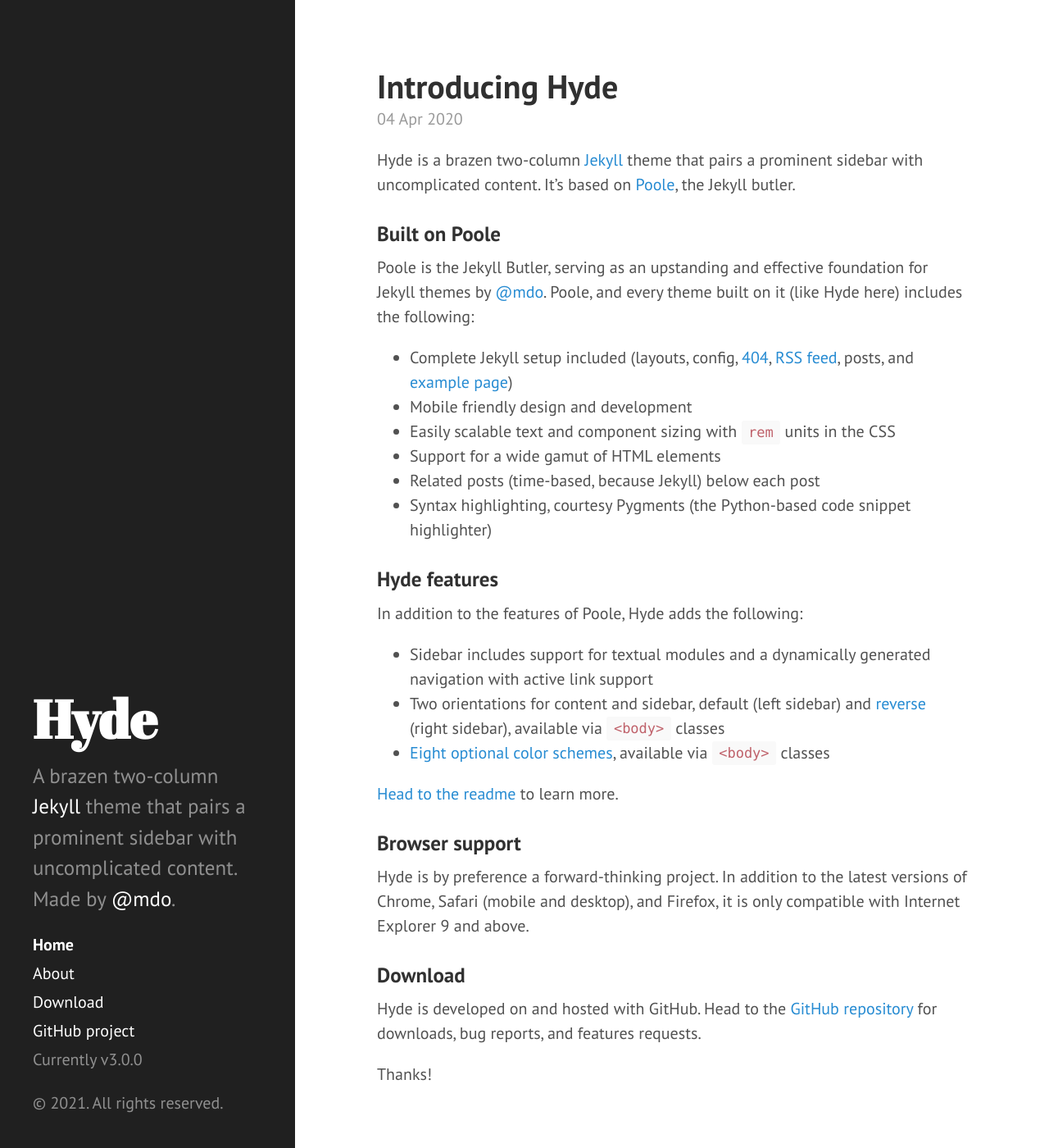
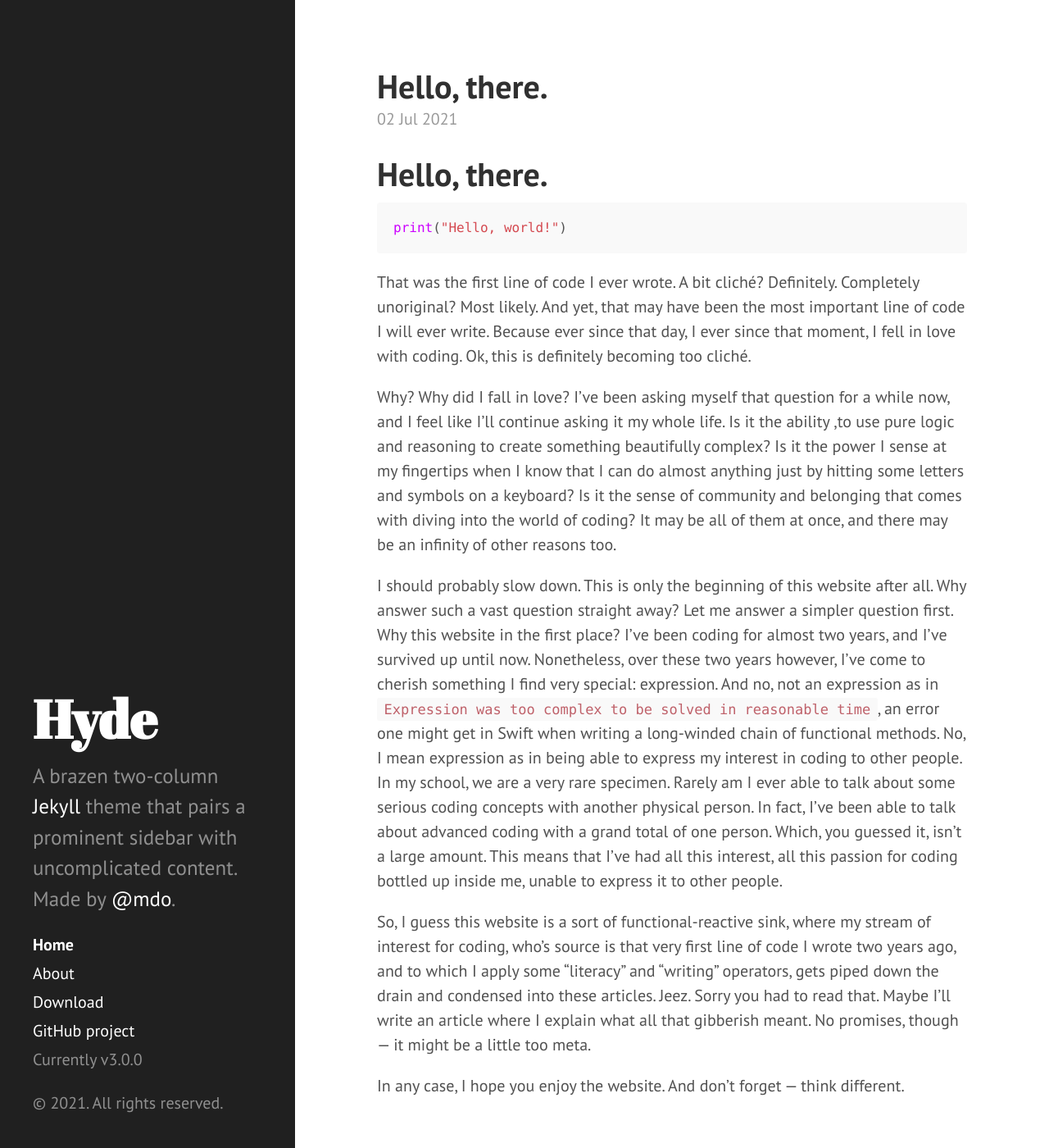
Before and after one commit to nikitamounier/nikitamounier.github.io, a Jekyll site: the page built from index.html, in a window 1280 px wide and 1400 px high. Shown: the whole window at 82% size. Built offline with Jekyll 4.4.1, drawn with Linux system fonts in a browser that asks for light colours; the list of posts is cut into pages by our own code; some of the changed text lies outside the part shown.

Commit message:
Add first post

````diff
--- a/_posts/2020-04-01-whats-jekyll.md
+++ /dev/null
@@ -1,12 +0,0 @@
----
-layout: post
-title: What's Jekyll?
----
-
-[Jekyll](https://jekyllrb.com) is a static site generator, an open-source tool for creating simple yet powerful websites of all shapes and sizes. From [the project's readme](https://github.com/mojombo/jekyll/blob/master/README.markdown):
-
-  > Jekyll is a simple, blog aware, static site generator. It takes a template directory [...] and spits out a complete, static website suitable for serving with Apache or your favorite web server. This is also the engine behind GitHub Pages, which you can use to host your project’s page or blog right here from GitHub.
-
-It's an immensely useful tool and one we encourage you to use here with Hyde.
-
-Find out more by [visiting the project on GitHub](https://github.com/mojombo/jekyll).
--- a/_posts/2020-04-02-example-content.md
+++ /dev/null
@@ -1,138 +0,0 @@
----
-layout: post
-title: Example content
----
-
-
-<div class="message">
-  Howdy! This is an example blog post that shows several types of HTML content supported in this theme.
-</div>
-
-Cum sociis natoque penatibus et magnis <a href="#">dis parturient montes</a>, nascetur ridiculus mus. *Aenean eu leo quam.* Pellentesque ornare sem lacinia quam venenatis vestibulum. Sed posuere consectetur est at lobortis. Cras mattis consectetur purus sit amet fermentum.
-
-> Curabitur blandit tempus porttitor. Nullam quis risus eget urna mollis ornare vel eu leo. Nullam id dolor id nibh ultricies vehicula ut id elit.
-
-Etiam porta **sem malesuada magna** mollis euismod. Cras mattis consectetur purus sit amet fermentum. Aenean lacinia bibendum nulla sed consectetur.
-
-## Inline HTML elements
-
-HTML defines a long list of available inline tags, a complete list of which can be found on the [Mozilla Developer Network](https://developer.mozilla.org/en-US/docs/Web/HTML/Element).
-
-- **To bold text**, use `<strong>`.
-- *To italicize text*, use `<em>`.
-- Abbreviations, like <abbr title="HyperText Markup Langage">HTML</abbr> should use `<abbr>`, with an optional `title` attribute for the full phrase.
-- Citations, like <cite>&mdash; Mark otto</cite>, should use `<cite>`.
-- <del>Deleted</del> text should use `<del>` and <ins>inserted</ins> text should use `<ins>`.
-- Superscript <sup>text</sup> uses `<sup>` and subscript <sub>text</sub> uses `<sub>`.
-
-Most of these elements are styled by browsers with few modifications on our part.
-
-## Heading
-
-Vivamus sagittis lacus vel augue rutrum faucibus dolor auctor. Duis mollis, est non commodo luctus, nisi erat porttitor ligula, eget lacinia odio sem nec elit. Morbi leo risus, porta ac consectetur ac, vestibulum at eros.
-
-### Code
-
-Cum sociis natoque penatibus et magnis dis `code element` montes, nascetur ridiculus mus.
-
-{% highlight js %}
-// Example can be run directly in your JavaScript console
-
-// Create a function that takes two arguments and returns the sum of those arguments
-var adder = new Function("a", "b", "return a + b");
-
-// Call the function
-adder(2, 6);
-// > 8
-{% endhighlight %}
-
-Aenean lacinia bibendum nulla sed consectetur. Etiam porta sem malesuada magna mollis euismod. Fusce dapibus, tellus ac cursus commodo, tortor mauris condimentum nibh, ut fermentum massa.
-
-### Gists via GitHub Pages
-
-Vestibulum id ligula porta felis euismod semper. Nullam quis risus eget urna mollis ornare vel eu leo. Donec sed odio dui.
-
-{% gist 5555251 gist.md %}
-
-Aenean eu leo quam. Pellentesque ornare sem lacinia quam venenatis vestibulum. Nullam quis risus eget urna mollis ornare vel eu leo. Cum sociis natoque penatibus et magnis dis parturient montes, nascetur ridiculus mus. Donec sed odio dui. Vestibulum id ligula porta felis euismod semper.
-
-### Lists
-
-Cum sociis natoque penatibus et magnis dis parturient montes, nascetur ridiculus mus. Aenean lacinia bibendum nulla sed consectetur. Etiam porta sem malesuada magna mollis euismod. Fusce dapibus, tellus ac cursus commodo, tortor mauris condimentum nibh, ut fermentum massa justo sit amet risus.
-
-* Praesent commodo cursus magna, vel scelerisque nisl consectetur et.
-* Donec id elit non mi porta gravida at eget metus.
-* Nulla vitae elit libero, a pharetra augue.
-
-Donec ullamcorper nulla non metus auctor fringilla. Nulla vitae elit libero, a pharetra augue.
-
-1. Vestibulum id ligula porta felis euismod semper.
-2. Cum sociis natoque penatibus et magnis dis parturient montes, nascetur ridiculus mus.
-3. Maecenas sed diam eget risus varius blandit sit amet non magna.
-
-Cras mattis consectetur purus sit amet fermentum. Sed posuere consectetur est at lobortis.
-
-<dl>
-  <dt>HyperText Markup Language (HTML)</dt>
-  <dd>The language used to describe and define the content of a Web page</dd>
-
-  <dt>Cascading Style Sheets (CSS)</dt>
-  <dd>Used to describe the appearance of Web content</dd>
-
-  <dt>JavaScript (JS)</dt>
-  <dd>The programming language used to build advanced Web sites and applications</dd>
-</dl>
-
-Integer posuere erat a ante venenatis dapibus posuere velit aliquet. Morbi leo risus, porta ac consectetur ac, vestibulum at eros. Nullam quis risus eget urna mollis ornare vel eu leo.
-
-### Images
-
-Quisque consequat sapien eget quam rhoncus, sit amet laoreet diam tempus. Aliquam aliquam metus erat, a pulvinar turpis suscipit at.
-
-![placeholder](http://placehold.it/800x400 "Large example image")
-![placeholder](http://placehold.it/400x200 "Medium example image")
-![placeholder](http://placehold.it/200x200 "Small example image")
-
-### Tables
-
-Aenean lacinia bibendum nulla sed consectetur. Lorem ipsum dolor sit amet, consectetur adipiscing elit.
-
-<table>
-  <thead>
-    <tr>
-      <th>Name</th>
-      <th>Upvotes</th>
-      <th>Downvotes</th>
-    </tr>
-  </thead>
-  <tfoot>
-    <tr>
-      <td>Totals</td>
-      <td>21</td>
-      <td>23</td>
-    </tr>
-  </tfoot>
-  <tbody>
-    <tr>
-      <td>Alice</td>
-      <td>10</td>
-      <td>11</td>
-    </tr>
-    <tr>
-      <td>Bob</td>
-      <td>4</td>
-      <td>3</td>
-    </tr>
-    <tr>
-      <td>Charlie</td>
-      <td>7</td>
-      <td>9</td>
-    </tr>
-  </tbody>
-</table>
-
-Nullam id dolor id nibh ultricies vehicula ut id elit. Sed posuere consectetur est at lobortis. Nullam quis risus eget urna mollis ornare vel eu leo.
-
------
-
-Want to see something else added? <a href="https://github.com/poole/poole/issues/new">Open an issue.</a>
--- a/_posts/2020-04-04-introducing-hyde.md
+++ /dev/null
@@ -1,37 +0,0 @@
----
-layout: post
-title: Introducing Hyde
----
-
-Hyde is a brazen two-column [Jekyll](https://jekyllrb.com) theme that pairs a prominent sidebar with uncomplicated content. It's based on [Poole](https://getpoole.com), the Jekyll butler.
-
-### Built on Poole
-
-Poole is the Jekyll Butler, serving as an upstanding and effective foundation for Jekyll themes by [@mdo](https://twitter.com/mdo). Poole, and every theme built on it (like Hyde here) includes the following:
-
-* Complete Jekyll setup included (layouts, config, [404](/404), [RSS feed](/atom.xml), posts, and [example page](/about))
-* Mobile friendly design and development
-* Easily scalable text and component sizing with `rem` units in the CSS
-* Support for a wide gamut of HTML elements
-* Related posts (time-based, because Jekyll) below each post
-* Syntax highlighting, courtesy Pygments (the Python-based code snippet highlighter)
-
-### Hyde features
-
-In addition to the features of Poole, Hyde adds the following:
-
-* Sidebar includes support for textual modules and a dynamically generated navigation with active link support
-* Two orientations for content and sidebar, default (left sidebar) and [reverse](https://github.com/poole/lanyon#reverse-layout) (right sidebar), available via `<body>` classes
-* [Eight optional color schemes](https://github.com/poole/hyde#themes), available via `<body>` classes
-
-[Head to the readme](https://github.com/poole/hyde#readme) to learn more.
-
-### Browser support
-
-Hyde is by preference a forward-thinking project. In addition to the latest versions of Chrome, Safari (mobile and desktop), and Firefox, it is only compatible with Internet Explorer 9 and above.
-
-### Download
-
-Hyde is developed on and hosted with GitHub. Head to the [GitHub repository](https://github.com/poole/hyde) for downloads, bug reports, and features requests.
-
-Thanks!
--- /dev/null
+++ b/_posts/2021-07-02-hello-there.md
@@ -0,0 +1,19 @@
+---
+layout: post
+title: Hello, there.
+---
+# Hello, there.
+
+```swift
+print("Hello, world!")
+```
+
+That was the first line of code I ever wrote. A bit cliché? Definitely. Completely unoriginal? Most likely. And yet, that may have been the most important line of code I will ever write. Because ever since that day, I ever since that moment, I fell in love with coding. Ok, this is definitely becoming too cliché.
+
+Why? Why did I fall in love? I’ve been asking myself that question for a while now, and I feel like I’ll continue asking it my whole life. Is it the ability ,to use pure logic and reasoning to create something beautifully complex? Is it the power I sense at my fingertips when I know that I can do almost anything just by hitting some letters and symbols on a keyboard? Is it the sense of community and belonging that comes with diving into the world of coding? It may be all of them at once, and there may be an infinity of other reasons too.
+
+I should probably slow down. This is only the beginning of this website after all. Why answer such a vast question straight away? Let me answer a simpler question first. Why this website in the first place? I’ve been coding for almost two years, and I’ve survived up until now. Nonetheless, over these two years however, I’ve come to cherish something I find very special: expression. And no, not an expression as in `Expression was too complex to be solved in reasonable time`, an error one might get in Swift when writing a long-winded chain of functional methods. No, I mean expression as in being able to express my interest in coding to other people. In my school, we are a very rare specimen. Rarely am I ever able to talk about some serious coding concepts with another physical person. In fact, I’ve been able to talk about advanced coding with a grand total of one person. Which, you guessed it, isn’t a large amount. This means that I’ve had all this interest, all this passion for coding bottled up inside me, unable to express it to other people.
+
+So, I guess this website is a sort of functional-reactive sink, where my stream of interest for coding, who’s source is that very first line of code I wrote two years ago, and to which I apply some “literacy” and “writing” operators, gets piped down the drain and condensed into these articles. Jeez. Sorry you had to read that. Maybe I’ll write an article where I explain what all that gibberish meant. No promises, though — it might be a little too meta.
+
+In any case, I hope you enjoy the website. And don’t forget — think different.
````
Also changed, not shown: 404.md (+1 -1 lines), 1 other file.
